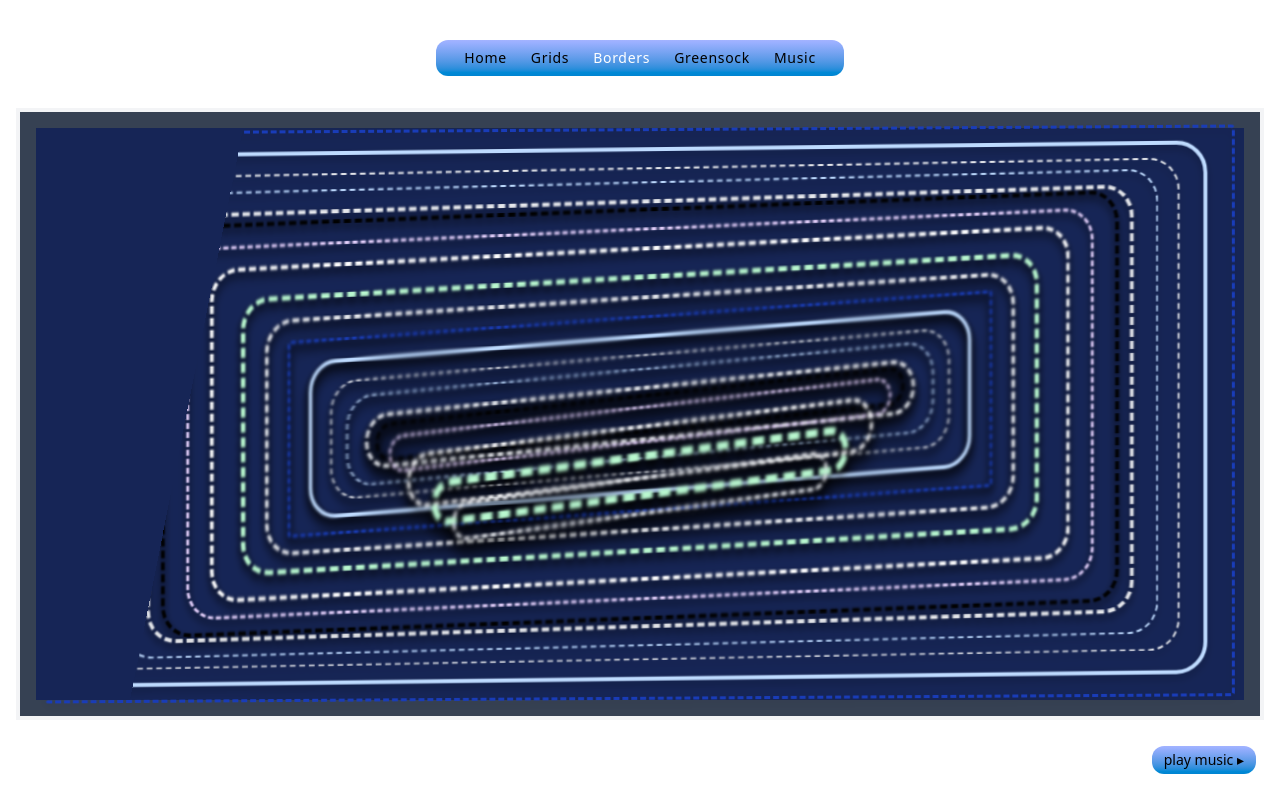
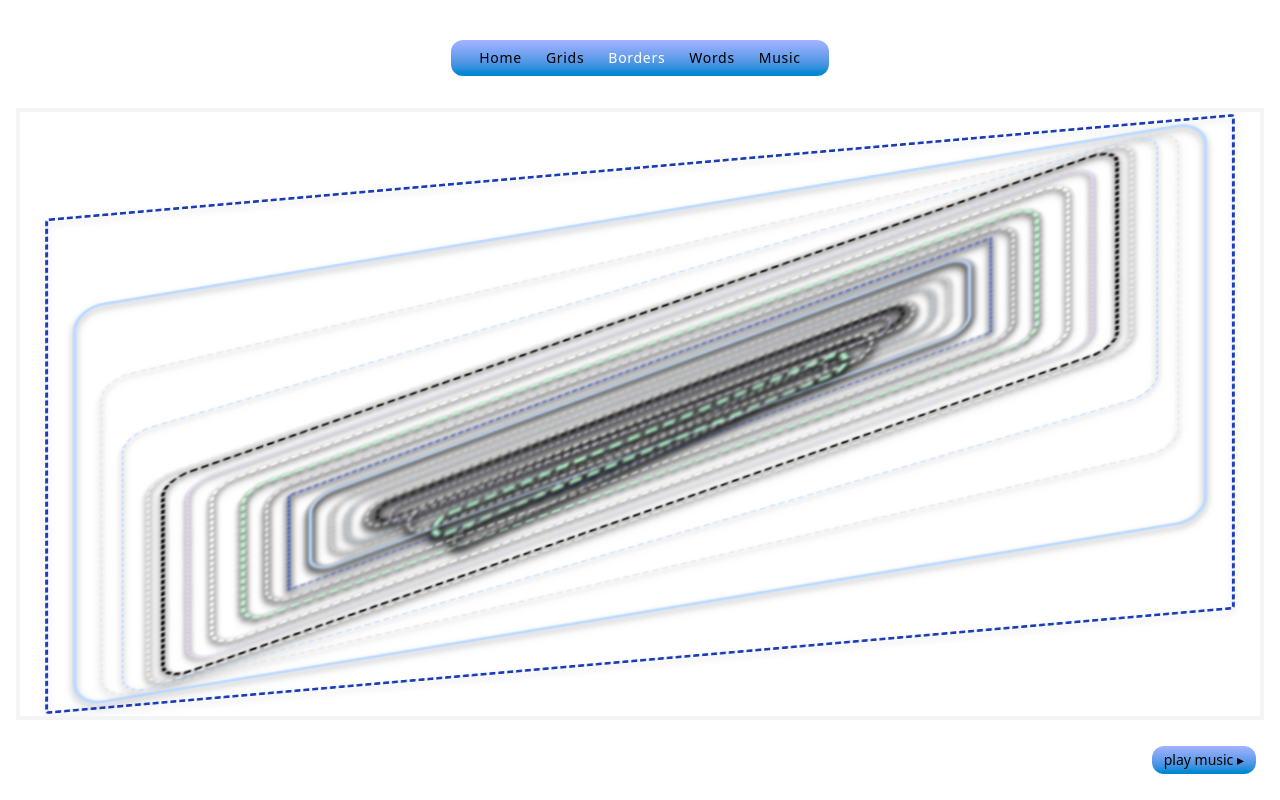
Before and after one commit to ofsound/vue-portfolio, a Vue app: page /borders in a window 1280 px wide. Built offline with nearby package versions, Linux system fonts and the light colour scheme.

Commit message:
Scheme new sections

```diff
--- a/src/App.vue
+++ b/src/App.vue
@@ -7,7 +7,7 @@ import SiteNav from '@/components/SiteNav.vue'
   <header>
     <SiteNav />
   </header>
-  <main class="my-4 w-full grow-1 overflow-auto border-4 border-gray-100 bg-gray-700 px-4 py-4">
+  <main class="my-4 w-full grow-1 overflow-auto border-4 border-gray-100 px-4 py-4">
     <RouterView />
   </main>
   <PersistentPlayer />
--- a/src/components/BordersGroup.vue
+++ b/src/components/BordersGroup.vue
@@ -5,7 +5,7 @@ const bordersArray = ref([
   {
     id: 0,
     classes: [
-      'translate-z-20 rotate-x-2 -rotate-y-10',
+      'translate-z-20 rotate-x-30 -rotate-y-10',
       'drop-shadow-lg',
       'p-4',
       'border-3',
@@ -17,7 +17,7 @@ const bordersArray = ref([
   {
     id: 1,
     classes: [
-      'translate-z-20 rotate-x-2 -rotate-y-10',
+      'translate-z-20 rotate-x-30 -rotate-y-10',
       'drop-shadow-lg',
       'p-4',
       'border-4',
@@ -28,7 +28,7 @@ const bordersArray = ref([
   {
     id: 2,
     classes: [
-      'translate-z-20 rotate-x-2 -rotate-y-10',
+      'translate-z-20 rotate-x-30 -rotate-y-10',
       'drop-shadow-lg',
       'p-3',
       'border-2',
@@ -40,7 +40,7 @@ const bordersArray = ref([
   {
     id: 3,
     classes: [
-      'translate-z-20 rotate-x-2 -rotate-y-10',
+      'translate-z-20 rotate-x-30 -rotate-y-10',
       'drop-shadow-lg',
       'p-4',
       'border-2',
@@ -52,7 +52,7 @@ const bordersArray = ref([
   {
     id: 4,
     classes: [
-      'translate-z-20 rotate-x-2 -rotate-y-10',
+      'translate-z-20 rotate-x-30 -rotate-y-10',
       'drop-shadow-lg',
       'p-1',
       'border-4',
@@ -219,7 +219,7 @@ const bordersArray = ref([
   {
     id: 18,
     classes: [
-      'translate-z-20 rotate-x-2 -rotate-y-10',
+      'translate-z-20 rotate-x-10 -rotate-y-10',
       'drop-shadow-lg',
       'p-4',
       'border-8',
@@ -231,7 +231,7 @@ const bordersArray = ref([
   {
     id: 19,
     classes: [
-      'translate-z-20 rotate-x-2 -rotate-y-10',
+      'translate-z-20 rotate-x-30 -rotate-y-10',
       'drop-shadow-lg',
       'p-4',
       'border-4',
@@ -244,7 +244,7 @@ const bordersArray = ref([
 </script>
 
 <template>
-  <div class="flex h-full bg-blue-950 transform-3d">
+  <div class="flex h-full">
     <BordersItem :depth="-1" :maxDepth="bordersArray.length - 1" :bordersArray="bordersArray" />
   </div>
 </template>
--- a/src/components/BordersItem.vue
+++ b/src/components/BordersItem.vue
@@ -20,7 +20,7 @@ if (props.depth < props.maxDepth) {
 </script>
 
 <template>
-  <div v-if="depth < maxDepth" class="flex w-full transform-3d" :class="theseClasses">
+  <div v-if="depth < maxDepth" class="flex w-full" :class="theseClasses">
     <BordersItem :depth="depth + 1" :bordersArray="bordersArray" :maxDepth="maxDepth" />
   </div>
 </template>
--- a/src/components/SiteNav.vue
+++ b/src/components/SiteNav.vue
@@ -5,7 +5,8 @@ const navArray = ref([
   { title: 'Home', url: '/' },
   { title: 'Grids', url: '/grids' },
   { title: 'Borders', url: '/borders' },
-  { title: 'Greensock', url: '/greensock' },
+  { title: 'Words', url: '/words' },
+  // { title: 'Greensock', url: '/greensock' },
   { title: 'Music', url: '/music' },
 ])
 </script>
--- a/src/router/index.ts
+++ b/src/router/index.ts
@@ -5,6 +5,7 @@ import MusicView from '../views/MusicView.vue'
 import GridsView from '../views/GridsView.vue'
 import BordersView from '../views/BordersView.vue'
 import GreensockView from '../views/GreensockView.vue'
+import WordsView from '../views/WordsView.vue'
 
 const router = createRouter({
   history: createWebHistory(import.meta.env.BASE_URL),
@@ -39,6 +40,11 @@ const router = createRouter({
       name: 'greensock',
       component: GreensockView,
     },
+    {
+      path: '/words',
+      name: 'words',
+      component: WordsView,
+    },
   ],
 })
 
--- a/src/views/GreensockView.vue
+++ b/src/views/GreensockView.vue
@@ -6,11 +6,11 @@ const myElement = ref(null)
 
 onMounted(() => {
   if (myElement.value) {
-    gsap.to(myElement.value, { x: 200, y: 300 })
+    gsap.to(myElement.value, { duration: 5, x: 200, y: 300, rotation: 20, scale: 4 })
   }
 })
 </script>
 
 <template>
-  <h1 ref="myElement">greensock</h1>
+  <h1 ref="myElement" class="max-w-max">greensock</h1>
 </template>
--- /dev/null
+++ b/src/views/WordsView.vue
@@ -0,0 +1,5 @@
+<script setup lang="ts"></script>
+
+<template>
+  <div class="flex h-full items-center justify-center bg-white">Words</div>
+</template>
--- a/vite.config.ts
+++ b/vite.config.ts
@@ -5,7 +5,6 @@ import vue from '@vitejs/plugin-vue'
 import vueDevTools from 'vite-plugin-vue-devtools'
 import tailwindcss from '@tailwindcss/vite'
 
-// https://vite.dev/config/
 export default defineConfig({
   plugins: [
     vue(),
```
Also changed, not shown: 1 other file (tests, documents, lock files or other folders).
